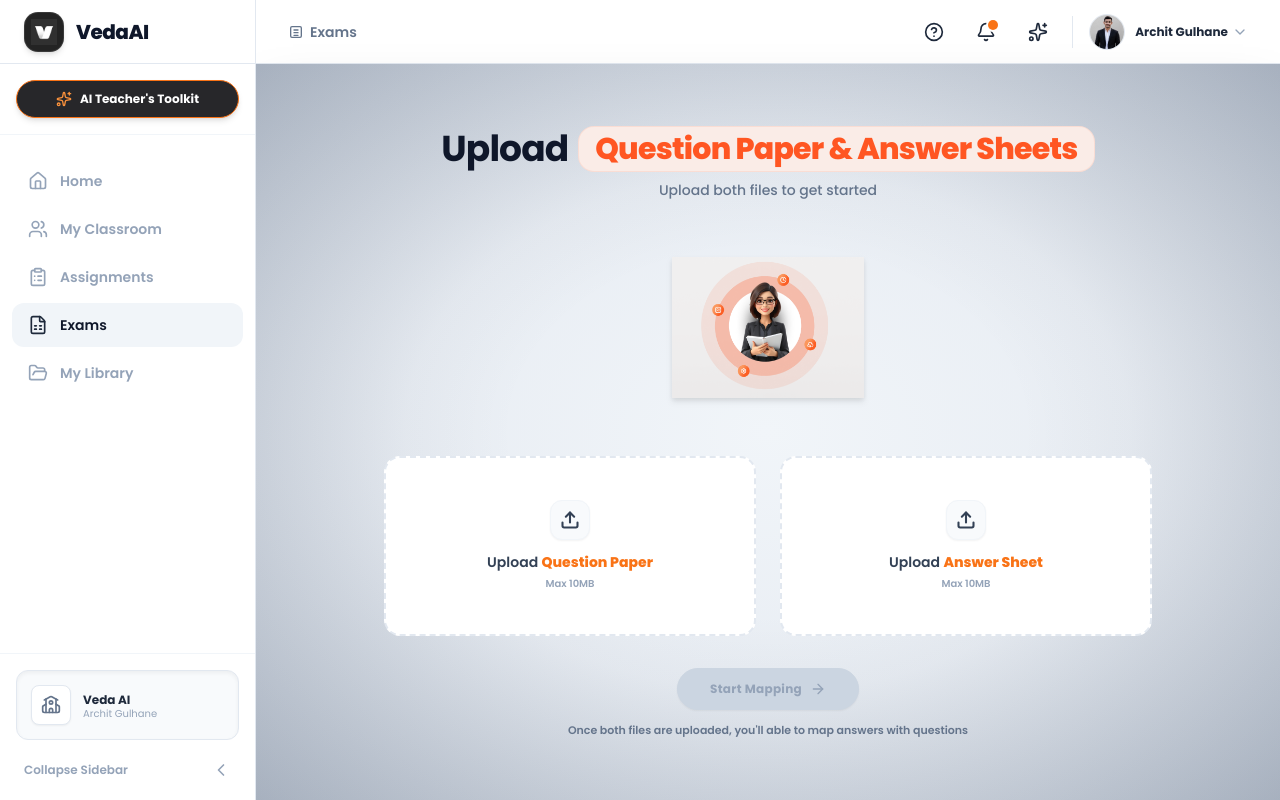
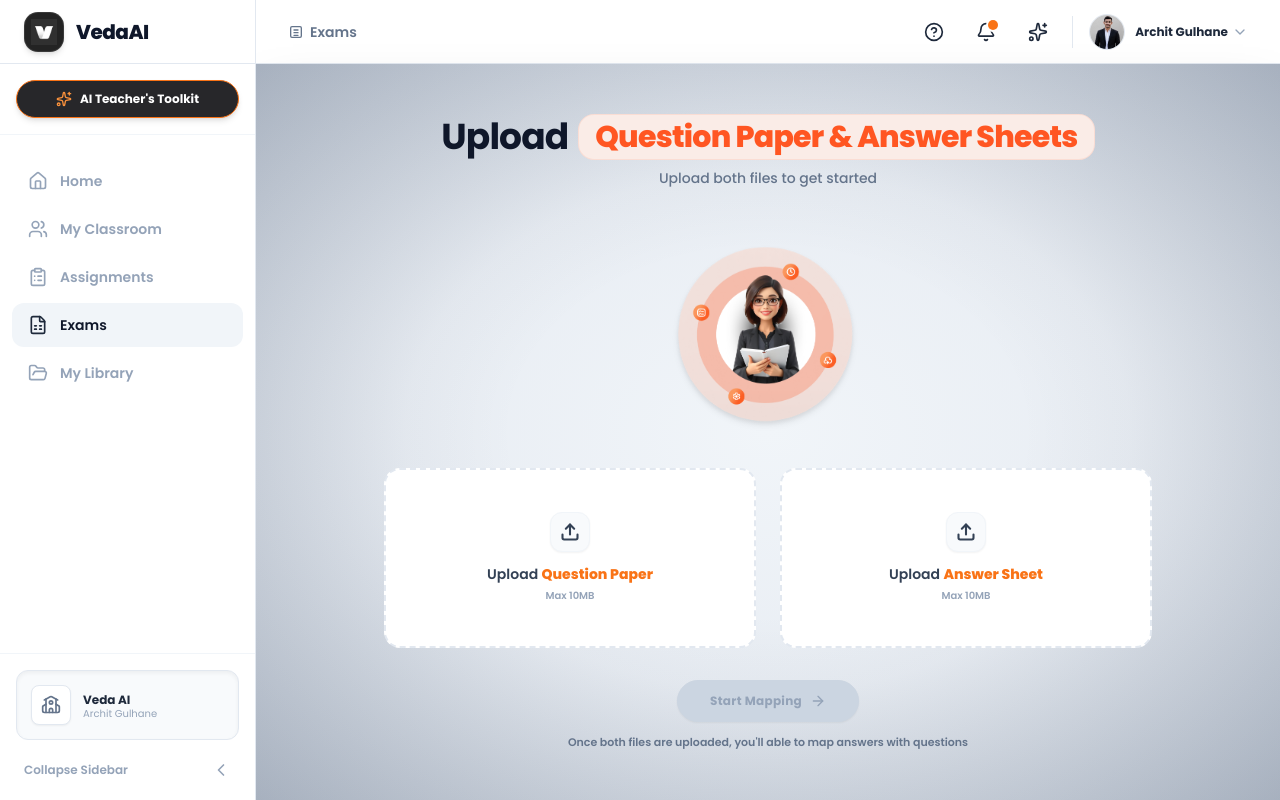
Before and after one commit to architgulhane/AI-Assessment-Extraction-Answer-Mapping-, a Next.js app: page / in a window 1280 px wide. Built offline with nearby package versions, Linux system fonts and the light colour scheme.

Commit message:
feat(ui): replace homepage hero avatar illustration with high-resolution 3D teacher asset

```diff
--- a/app/page.tsx
+++ b/app/page.tsx
@@ -360,7 +360,7 @@
                 </p>
 
                 {/* 3D Teacher Avatar Hero Illustration */}
-                <div className="relative w-48 h-48 mb-8 flex items-center justify-center">
+                <div className="relative w-56 h-56 mb-6 flex items-center justify-center">
                   {/* eslint-disable-next-line @next/next/no-img-element */}
                   <img
                     src="/teacher-hero.png"
```
Also changed, not shown: public/teacher-hero.png.
